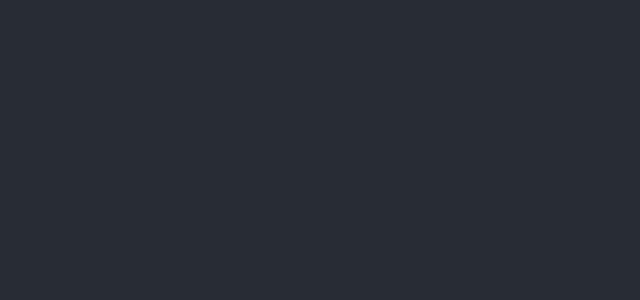
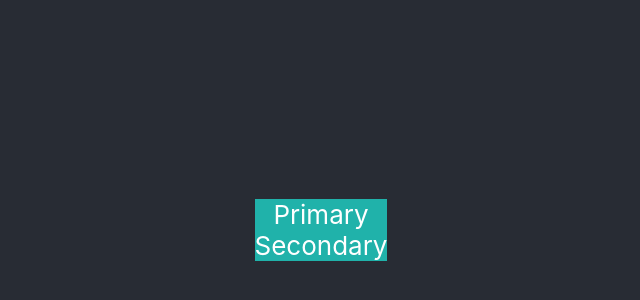
Before and after one commit to MaxMartinsen/JavaScript-Frameworks, a React (Create React App) app: page / in a window 1280 px wide. Shown: the part 170-470 px from the top of the page, without its empty margins (319-959 px from the left). Built offline with nearby package versions, Linux system fonts and the light colour scheme.

Commit message:
Level 1 process

```diff
--- a/package.json
+++ b/package.json
@@ -9,6 +9,7 @@
     "react": "^18.2.0",
     "react-dom": "^18.2.0",
     "react-scripts": "5.0.1",
+    "sass": "^1.71.1",
     "web-vitals": "^2.1.4"
   },
   "scripts": {
--- a/src/App.js
+++ b/src/App.js
@@ -1,9 +1,14 @@
 import './App.css';
+import './styles.scss'
 
 function App() {
   return (
     <div className="App">
       <header className="App-header">
+      <ul>
+      <li>Primary</li>
+      <li>Secondary</li>
+    </ul>
       </header>
     </div>
   );
--- /dev/null
+++ b/src/styles.scss
@@ -0,0 +1,6 @@
+ul {
+    background: lightseagreen;
+    li {
+      color: white;
+    }
+  }
```
Also changed, not shown: 1 other file (tests, documents, lock files or other folders).
